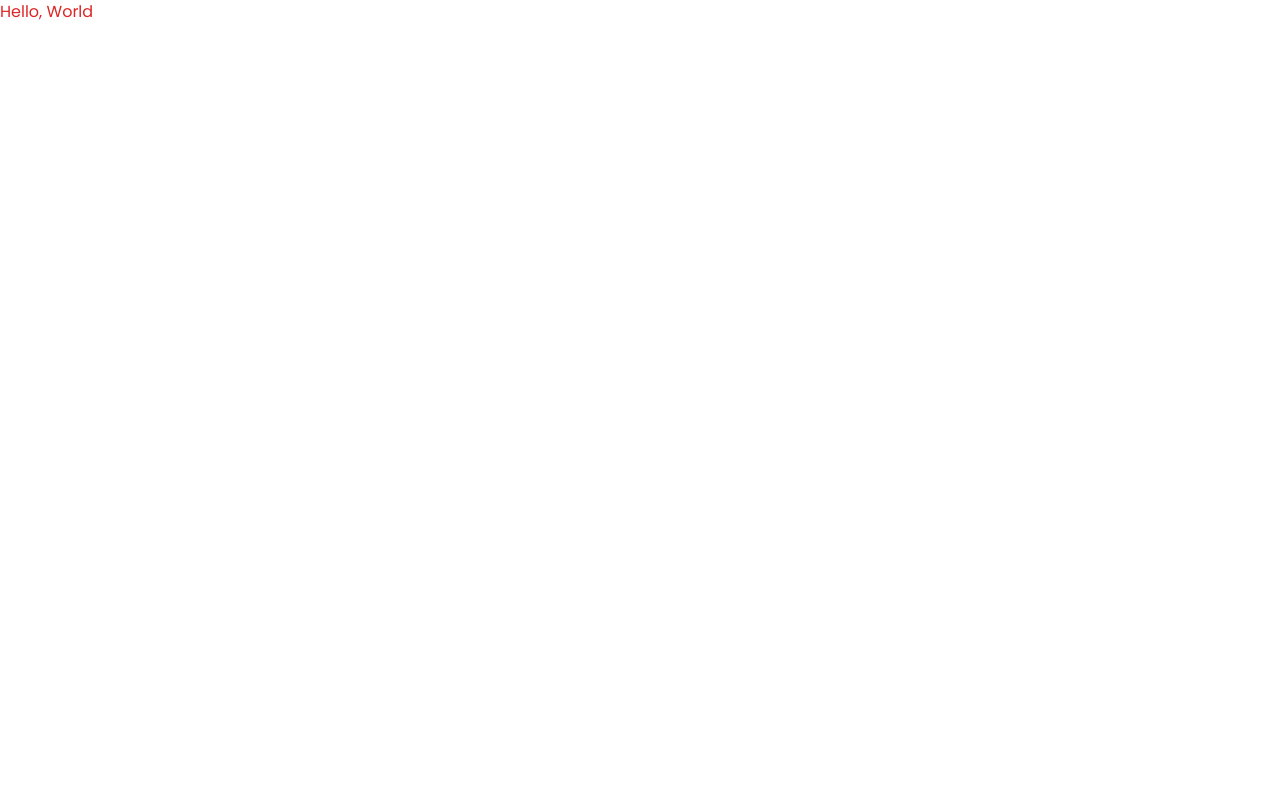
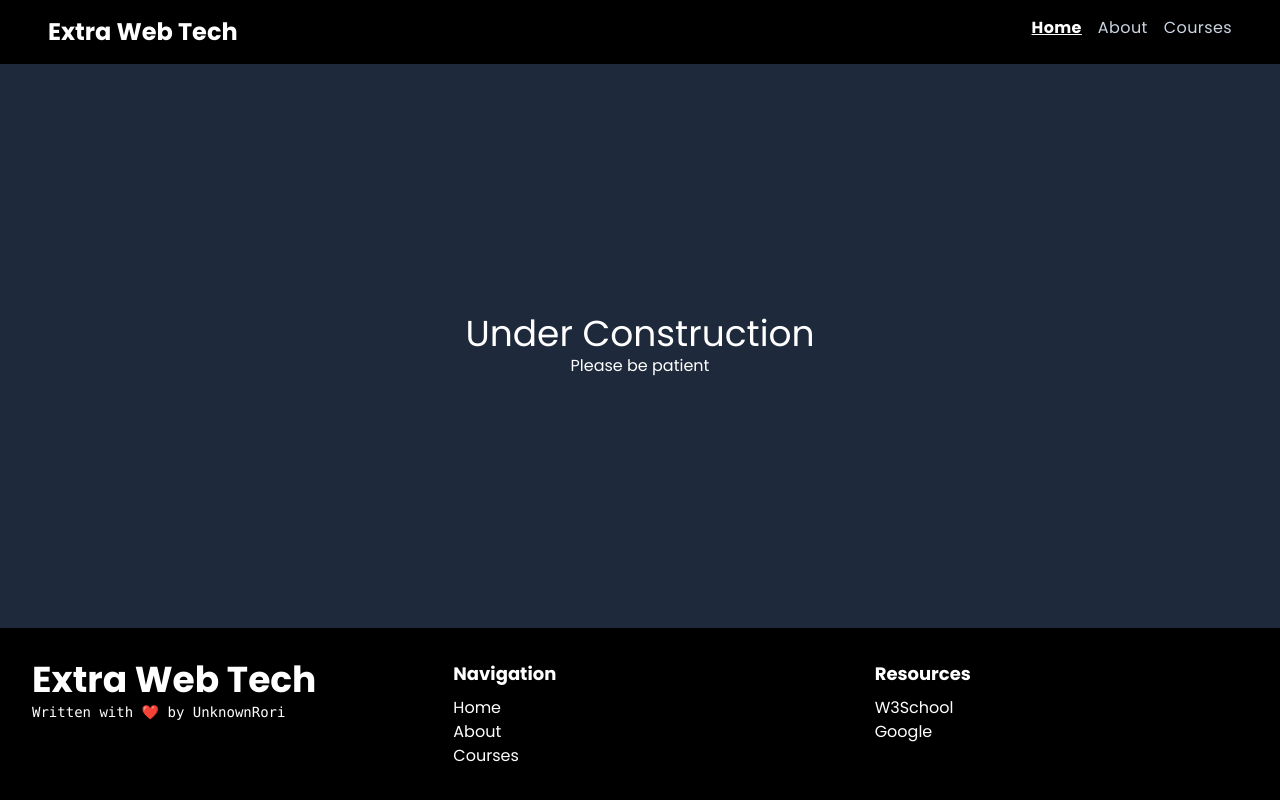
Before and after one commit to Extra-Web-Design-SMK-Muh-1-Klaten-Utara/extra-web-design-smk-muh-1-klaten-utara.github.io, a Vue app: page / in a window 1280 px wide. Built offline with nearby package versions, Linux system fonts and the light colour scheme; a web font is replaced by a local one.

Commit message:
📦 Initial Page Layout

```diff
--- a/src/App.vue
+++ b/src/App.vue
@@ -1,3 +1,17 @@
+<script setup lang='ts'>
+import Layout from '@/layout/Layout.vue';
+import Navbar from '@/components/Navbar.vue';
+import Footer from '@/components/Footer.vue';
+import UnderConstruction from '@/components/UnderConstruction.vue';
+
+</script>
+
 <template>
-    <h2 class="text-red-600">Hello, World</h2>
+    <Layout>
+        <Navbar active="home" />
+        <main>
+            <UnderConstruction />
+        </main>
+        <Footer />
+    </Layout>
 </template>
--- /dev/null
+++ b/src/components/Footer.vue
@@ -0,0 +1,54 @@
+<template>
+    <footer class='flex sm:flex-row flex-col gap-4 bg-black p-4'>
+        <div class="flex flex-col p-4 w-full">
+            <header>
+                <h1 class='text-4xl font-bold'>
+                    Extra Web Tech
+                </h1>
+                <span class='font-mono text-sm'>Written with ❤️ by UnknownRori</span>
+            </header>
+        </div>
+        <div class="flex flex-col p-4 w-full gap-2">
+            <header>
+                <h2 class='text-lg font-bold'>
+                    Navigation
+                </h2>
+            </header>
+
+            <ul>
+                <li>
+                    <a href="#">
+                        Home
+                    </a>
+                </li>
+                <li>
+                    <a href="#">
+                        About
+                    </a>
+                </li>
+                <li>
+                    <a href="#">
+                        Courses
+                    </a>
+                </li>
+            </ul>
+        </div>
+        <div class="flex flex-col p-4 w-full gap-2">
+            <header>
+                <h2 class='text-lg font-bold'>
+                    Resources
+                </h2>
+            </header>
+
+            <ul>
+                <li>
+                    <a href="#">W3School</a>
+                </li>
+
+                <li>
+                    <a href="#">Google</a>
+                </li>
+            </ul>
+        </div>
+    </footer>
+</template>
--- /dev/null
+++ b/src/components/Navbar.vue
@@ -0,0 +1,38 @@
+<script setup lang='ts'>
+
+const props = defineProps<{
+    active?: string,
+}>();
+
+const classActive = "font-bold underline text-white tracking-wide";
+const classInactive = "text-slate-300 tracking-wide";
+
+function decorateLink(name: string): string {
+    return props.active?.toLowerCase() == name ? classActive : classInactive;
+}
+</script>
+
+<template>
+    <nav class='flex gap-4 justify-between bg-black py-4 px-12'>
+        <div>
+            <header>
+                <h2 class='text-2xl font-bold'>Extra Web Tech</h2>
+            </header>
+        </div>
+        <div>
+            <ul class='flex gap-4'>
+                <li>
+                    <a href="#" :class='decorateLink("home")'>Home</a>
+                </li>
+
+                <li>
+                    <a href="#" :class='decorateLink("about")'>About</a>
+                </li>
+
+                <li>
+                    <a href="#" :class='decorateLink("courses")'>Courses</a>
+                </li>
+            </ul>
+        </div>
+    </nav>
+</template>
--- /dev/null
+++ b/src/components/UnderConstruction.vue
@@ -0,0 +1,6 @@
+<template>
+    <div class="w-full h-full flex flex-col justify-center items-center">
+        <h1 class='text-4xl'>Under Construction</h1>
+        <p>Please be patient</p>
+    </div>
+</template>
--- /dev/null
+++ b/src/layout/Layout.vue
@@ -0,0 +1,5 @@
+<template>
+    <div class='bg-slate-800 grid grid-rows-layout h-screen text-white'>
+        <slot />
+    </div>
+</template>
```
